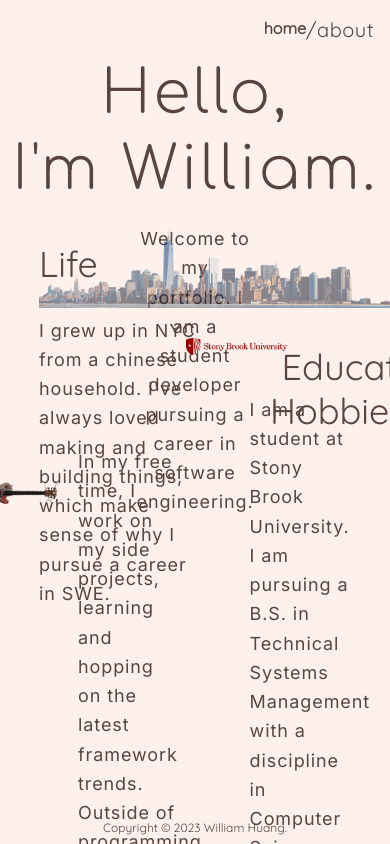
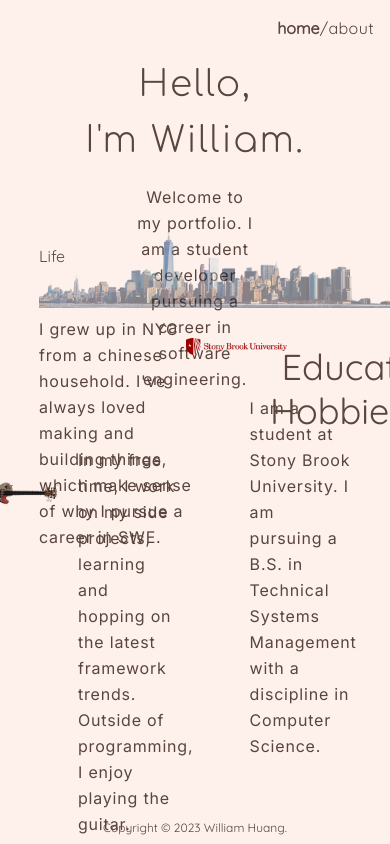
Before and after one commit to wayleem/wayleem.com, a React (Vite) app: page /about in a window 390 px wide. Built offline with nearby package versions, Linux system fonts and the light colour scheme.

Commit message:
tweak responsive styles

```diff
--- a/src/input.css
+++ b/src/input.css
@@ -17,27 +17,27 @@ html[data-theme='dark'] {
 }
 
 .h1 {
-  @apply text-6xl font-header text-readable tracking-wider;
+  @apply lg:text-6xl text-4xl font-header text-readable tracking-wider;
 }
 
 .h2 {
-  @apply font-header text-4xl text-readable tracking-wider;
+  @apply font-header lg:text-4xl text-readable tracking-wider;
 }
 
 .subtitle-text {
-  @apply text-xl font-subtitle text-readable tracking-wide;
+  @apply lg:text-xl font-subtitle text-readable tracking-wide;
 }
 
 .body {
-  @apply text-lg font-body text-readable tracking-wider leading-relaxed;
+  @apply lg:text-lg font-body text-readable tracking-wider leading-relaxed;
 }
 
 .float-text-lg {
-  @apply absolute font-subtitle text-8xl text-base-100 opacity-30;
+  @apply absolute font-subtitle lg:text-8xl text-base-100 opacity-30;
 }
 
 .float-text-sm {
-  @apply absolute font-subtitle text-4xl text-base-content hover:text-base-100 pointer-events-auto;
+  @apply absolute font-subtitle lg:text-4xl text-base-content hover:text-base-100 pointer-events-auto;
 }
 
 ::-webkit-scrollbar {
```
